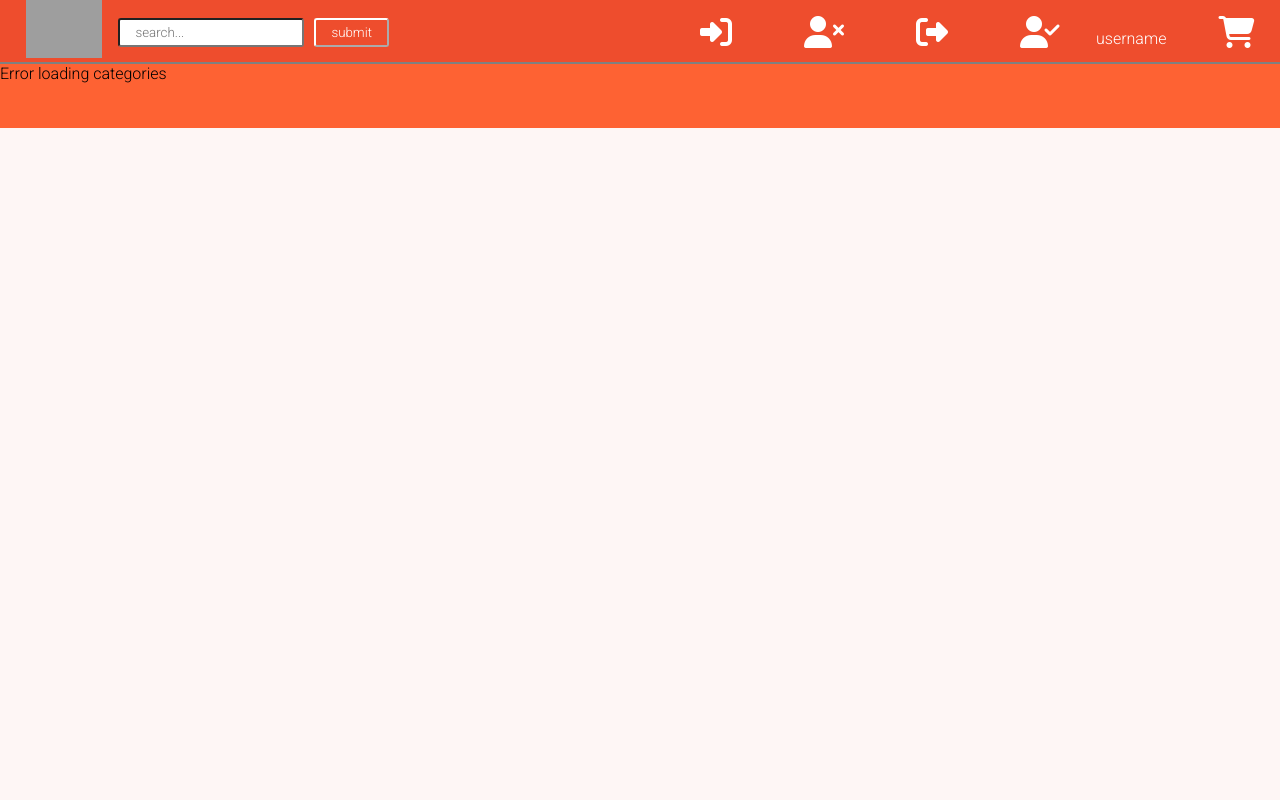
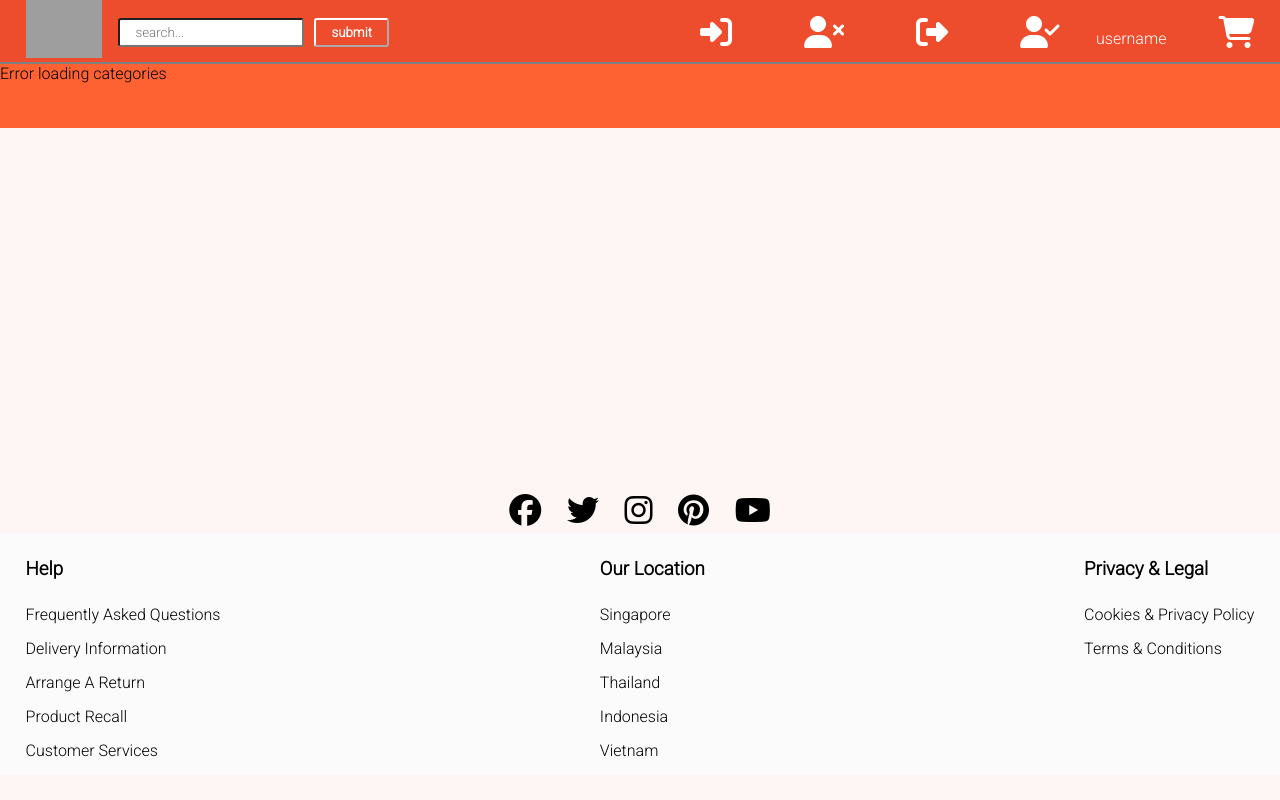
Before and after one commit to Mustaffa96/fake-shopping-php, a PHP site: page / in a window 1280 px wide. Run offline with PHP 8.4, Linux system fonts and the light colour scheme; some libraries are stand-ins or nearby versions; grey boxes are pictures that could not be loaded.

Commit message:
feat: add footer &  banner carousel

```diff
--- a/user/frontend/global.js
+++ b/user/frontend/global.js
@@ -1,4 +1,5 @@
 document.addEventListener("DOMContentLoaded", requestCategories);
+document.addEventListener("DOMContentLoaded", requestBanners);
 function requestCategories() {
   fetch("http://localhost:8080/user/backend/menu.php", {
     method: "GET",
@@ -18,16 +19,67 @@ function requestCategories() {
         });
         nav.append(ul);
       } else {
-        console.log('No categories found in response:', data);
+        console.log("No categories found in response:", data);
       }
     })
     .catch((err) => {
-      console.error('Error fetching categories:', err);
+      console.error("Error fetching categories:", err);
       const nav = document.querySelector(".navigation");
-      nav.innerHTML = '<p>Error loading categories</p>';
+      nav.innerHTML = "<p>Error loading categories</p>";
     });
 }
 
 function getCategoryProducts() {
   console.log("cate clicked");
 }
+
+function requestBanners() {
+  fetch("http://localhost:8080/user/backend/banner.php", {
+    method: "GET",
+  })
+    .then((res) => res.json())
+    .then((data) => {
+      console.log(data);
+      if (data.banners) {
+        const banners = data.banners;
+        banners.forEach((banner) => {
+          const slide = document.createElement("div");
+          slide.className = "swiper-slide";
+          slide.style.backgroundImage = `url('http://localhost:8080/${banner.image}')`;
+          slide.style.height = "45vh";
+          slide.style.backgroundSize = "cover";
+          const h3 = document.createElement("h3");
+          h3.textContent = banner.name;
+          const p = document.createElement("p");
+          p.textContent = banner.description;
+          const button = document.createElement("button");
+          button.textContent = "Shop Now";
+          slide.appendChild(h3);
+          slide.appendChild(p);
+          slide.appendChild(button);
+          const swiperWrapper = document.querySelector(".swiper-wrapper");
+          swiperWrapper.appendChild(slide);
+        });
+        callCarousal();
+      }
+    })
+    .catch((err) => console.log(err));
+}
+
+function callCarousal(){
+  const swiper = new Swiper('.swiper', {
+  // Optional parameters
+  loop: true,
+
+  // If we need pagination
+  pagination: {
+    el: '.swiper-pagination',
+  },
+
+  // Navigation arrows
+  navigation: {
+    nextEl: '.swiper-button-next',
+    prevEl: '.swiper-button-prev',
+  },
+});
+}
--- a/user/frontend/index.html
+++ b/user/frontend/index.html
@@ -5,6 +5,9 @@
     <meta charset="UTF-8">
     <meta name="viewport" content="width=device-width, initial-scale=1.0">
     <script src="https://kit.fontawesome.com/638f2512ef.js" crossorigin="anonymous"></script>
+    <link rel="stylesheet" href="https://cdn.jsdelivr.net/npm/swiper@11/swiper-bundle.min.css" />
+
+    <script src="https://cdn.jsdelivr.net/npm/swiper@11/swiper-bundle.min.js"></script>
     <link rel="stylesheet" href="style.css">
     <title>Document</title>
 </head>
@@ -28,7 +31,8 @@
                     <div class="login"><i class="fas fa-sign-in-alt fa-2x"></i></div>
                     <div class="register"><i class="fas fa-user-times fa-2x"></i></div>
                     <div class="logout"><i class="fas fa-sign-out-alt fa-2x"></i></div>
-                    <div class="logged-user "><i class="fas fa-user-check fa-2x"></i><span class="username">username</span>
+                    <div class="logged-user "><i class="fas fa-user-check fa-2x"></i><span
+                            class="username">username</span>
                     </div>
                 </div>
                 <div class="cart"><i class="fas fa-shopping-cart fa-2x"></i></div>
@@ -36,8 +40,56 @@
         </div>
         <div class="navigation"></div>
     </header>
-    <main></main>
-    <footer></footer>
+    <main>
+        <section class="banner">
+            <div class="swiper">
+                <div class="swiper-wrapper"></div>
+                <div class="swiper-pagination"></div>
+                <div class="swiper-button-prev"></div>
+                <div class="swiper-button-next"></div>
+            </div>
+        </section>
+    </main>
+    <footer>
+        <div class="social-share">
+            <ul>
+                <li><i class="fab fa-facebook fa-2x"></i></li>
+                <li><i class="fab fa-twitter fa-2x"></i></li>
+                <li><i class="fab fa-instagram fa-2x"></i></li>
+                <li><i class="fab fa-pinterest fa-2x"></i></li>
+                <li><i class="fab fa-youtube fa-2x"></i></li>
+            </ul>
+        </div>
+        <div class="general-info">
+            <div class="help">
+                <h3>help</h3>
+                <ul>
+                    <li>frequently asked questions</li>
+                    <li>delivery information</li>
+                    <li>arrange a return</li>
+                    <li>product recall</li>
+                    <li>customer services</li>
+                </ul>
+            </div>
+            <div class="store-location">
+                <h3>our location</h3>
+                <ul>
+                    <li>Singapore</li>
+                    <li>Malaysia</li>
+                    <li>Thailand</li>
+                    <li>Indonesia</li>
+                    <li>Vietnam</li>
+                </ul>
+            </div>
+            <div class="legal">
+                <h3>privacy & legal</h3>
+                <ul>
+                    <li>cookies & privacy policy</li>
+                    <li>terms & conditions</li>
+                </ul>
+            </div>
+        </div>
+    </footer>
     <script src="global.js"></script>
 </body>
 
--- a/user/frontend/style.css
+++ b/user/frontend/style.css
@@ -1,5 +1,5 @@
 @import url("https://fonts.googleapis.com/css2?family=Roboto:ital,wdth,wght@0,75..100,300;1,75..100,300&display=swap");
-:root{
+:root {
   --primary-color: #ee4d2d;
   --secondary-color: #fe6233;
   --tertiary-color: #eda500;
@@ -21,6 +21,14 @@ body {
 }
 .hidden {
   display: none;
+}
+/* header section starts here */
+header {
+  position: fixed;
+  top: 0;
+  left: 0;
+  right: 0;
+  z-index: 100;
 }
 .heading {
   display: flex;
@@ -73,6 +81,7 @@ input[type="submit"] {
   background-color: var(--primary-color);
   color: #fff;
   border-color: #fff;
+  font-weight: 700;
 }
 .navigation {
   background-color: #fe6233;
@@ -95,3 +104,75 @@ input[type="submit"] {
   background-color: var(--primary-color);
   border-radius: 1.5rem;
 }
+/* header section ends here */
+/* main starts here */
+main {
+  min-height: 45vh;
+  margin-top: 16vh;
+}
+
+/* inside main - banner section starts */
+/* .swiper {
+  width: auto;
+  height: auto;
+} */
+.swiper-slide {
+  display: flex;
+  flex-direction: column;
+  justify-content: center;
+  align-items: center;
+  color: #fff;
+  font-size: 2rem;
+  text-shadow: 2px 2px 3px var(--primary-color);
+}
+.swiper-slide * {
+  margin-bottom: 0.8rem;
+}
+.swiper-slide button{
+  background-color: var(--primary-color);
+  font-size: 1.5rem;
+  padding: 5px 10px;
+  border-radius: 5px;
+  outline: none;
+  border-color: var(--primary-color);
+  color: #fff;
+  font-weight: 600;
+}
+/* inside main - banner section ends */
+
+/* main ends here */
+/* footer section starts here */
+footer li {
+  transform: all 2s ease-in-out;
+}
+footer li:hover {
+  color: var(--primary-color);
+  font-size: larger;
+}
+.social-share ul {
+  display: flex;
+  justify-content: center;
+  align-items: center;
+  list-style: none;
+}
+.social-share ul li {
+  margin: 0.5% 1%;
+}
+.general-info {
+  display: flex;
+  justify-content: space-between;
+  align-items: flex-start;
+  background-color: #fbfbfb;
+  text-transform: capitalize;
+  padding: 0 2%;
+}
+.general-info h3 {
+  margin: 25px 0;
+}
+.general-info ul {
+  list-style: none;
+}
+.general-info ul li {
+  margin-bottom: 15px;
+}
+/* footer section ends here */
```
Also changed, not shown: user/backend/banner.php (added, +18 -0 lines), images/banner/banner.png (added), images/banner/banner2.png (added), images/banner/banner3.png (added), images/banner/banner5.png (added), 1 other file.
